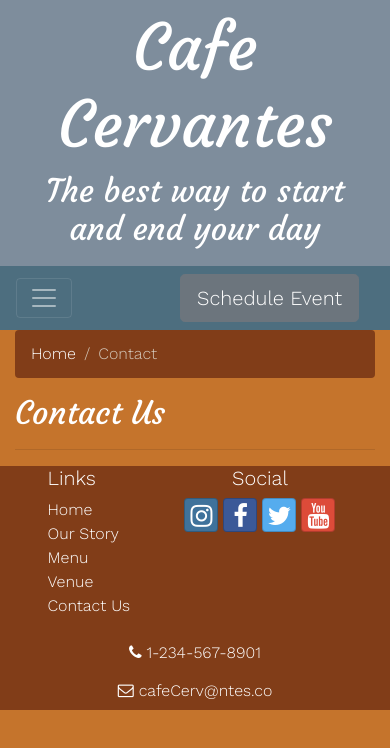
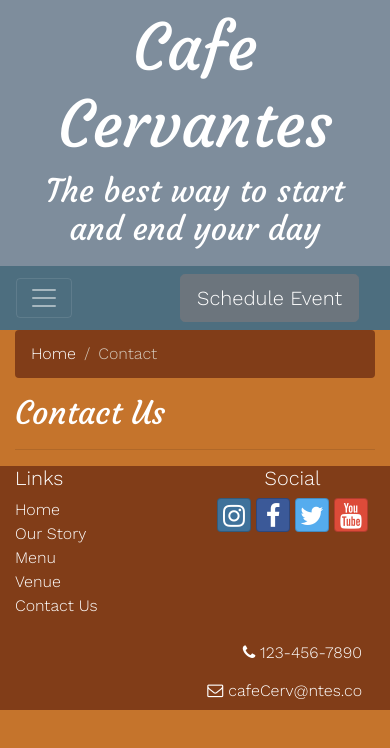
Before and after one commit to wacwestley/BSProject, a website: page contactUs.html in a window 390 px wide. Drawn offline with nearby package versions, Linux system fonts and the light colour scheme.

Commit message:
footer responsiveness fixed

```diff
--- a/contactUs.html
+++ b/contactUs.html
@@ -123,7 +123,7 @@
     <footer class="site-footer mb-0">
         <div class="container">
             <div class="row">
-                <div class="col-4 col-sm-2 offset-1">
+                <div class="col-sm-4 col-6">
                 <h5>Links</h5>
                 <ul class="list-unstyled">
                     <li><a href="homePage.html">Home</a></li>
@@ -133,15 +133,15 @@
                     <li><a href="#">Contact Us</a></li>
                 </ul>
                 </div>
-                <div class="col-6 col-sm-5 text-center">
+                <div class="col-sm-4 col-6 text-center">
                     <h5>Social</h5>
                     <a class="btn btn-social-icon btn-instagram" href="http://instagram.com/"><i class="fa fa-instagram"></i></a>
                     <a class="btn btn-social-icon btn-facebook" href="http://facebook.com/"><i class="fa fa-facebook"></i></a>
                     <a class="btn btn-social-icon btn-twitter" href="http://twitter.com/"><i class="fa fa-twitter"></i></a>
                     <a class="btn btn-social-icon btn-google" href="http://youtube.com/"><i class="fa fa-youtube"></i></a>
                 </div>
-                <div class="col-sm-4 text-center">
-                    <a role="button" class="btn btn-link" href="tel:+12345678901"><i class="fa fa-phone"></i> 1-234-567-8901</a><br>
+                <div class="col-sm-4 text-right">
+                    <a role="button" class="btn btn-link" href="tel:+12345678901"><i class="fa fa-phone"></i> 123-456-7890</a><br>
                     <a role="button" class="btn btn-link" href="mailto:cafeCerv@ntes.co"><i class="fa fa-envelope-o"></i> cafeCerv@ntes.co</a>
                 </div>
             </div>
```
Also changed, not shown: homePage.html (+4 -4 lines), menu.html (+4 -4 lines), ourStory.html (+4 -4 lines), venue.html (+4 -4 lines).
